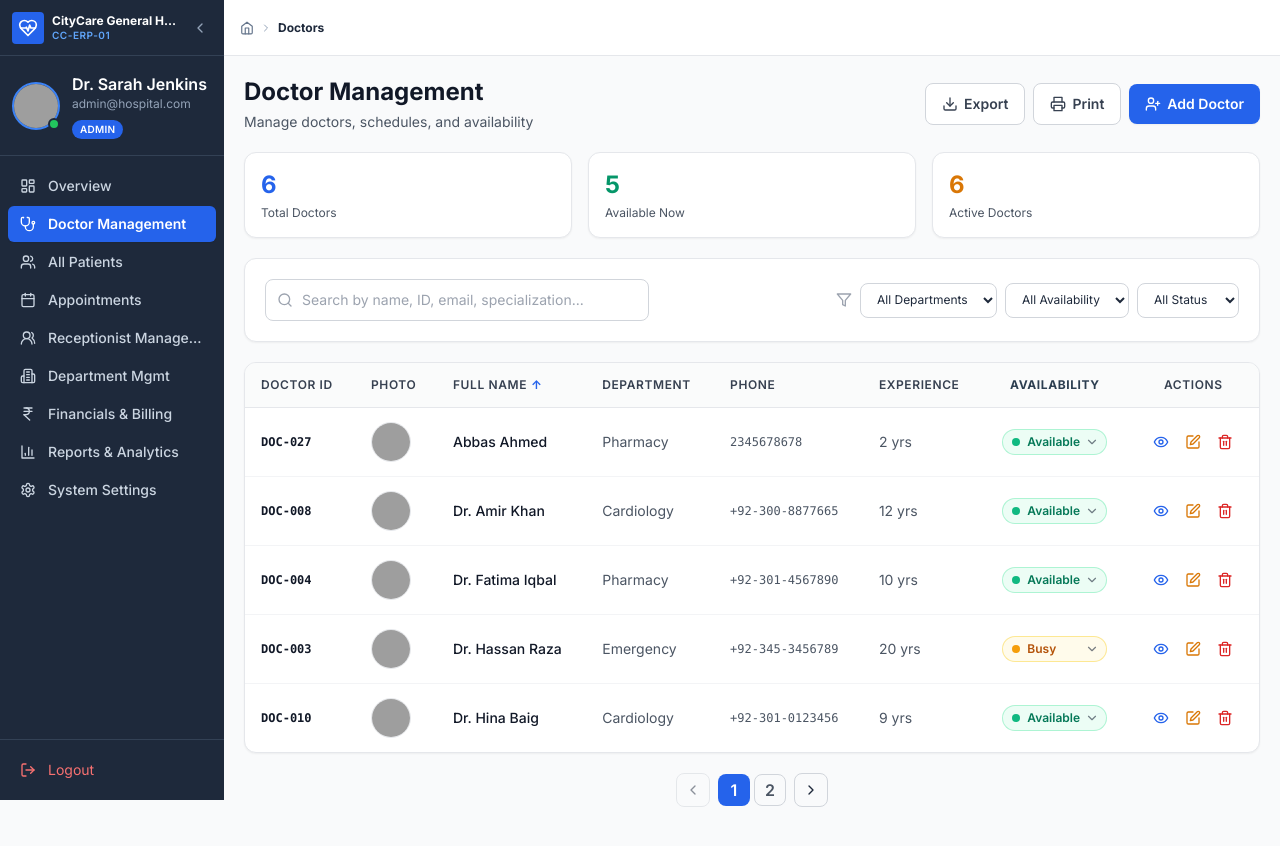
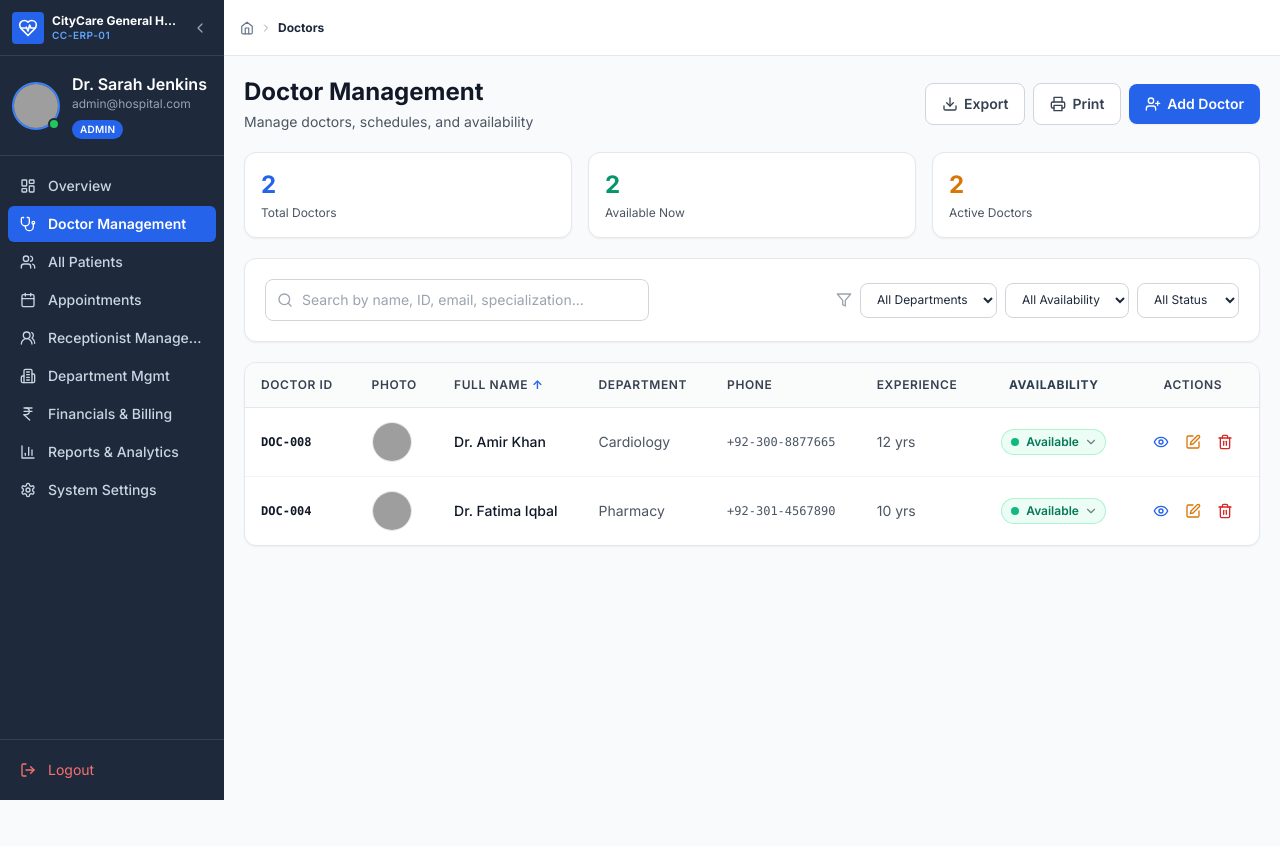
Before and after one commit to talhag-s/hospital, a React (Vite) app: page /doctors in a window 1280 px wide. Shown: the top 846 px of the page. Built offline with nearby package versions, Linux system fonts and the light colour scheme; grey boxes are pictures that could not be loaded.

Commit message:
feat: add patient access scope permissions for doctors (DOC-008 sees all 4, DOC-004 sees 0)

```diff
--- a/src/components/doctors/DoctorForm.jsx
+++ b/src/components/doctors/DoctorForm.jsx
@@ -32,6 +32,7 @@ const DoctorForm = ({ initialData, onSubmit, onCancel, isEdit = false }) => {
     employeeId: '', department: '', specialization: '', qualification: '', experience: '',
     licenseNumber: '', joiningDate: '',
     availability: 'Available', status: 'Active',
+    patientAccessScope: 'assigned',
     workingDays: ['Monday', 'Tuesday', 'Wednesday', 'Thursday', 'Friday'],
     startTime: '09:00', endTime: '17:00', breakTime: '12:00-13:00',
     emergencyContact: '', emergencyPhone: '',
@@ -111,7 +112,12 @@ const DoctorForm = ({ initialData, onSubmit, onCancel, isEdit = false }) => {
       setTouched(Object.keys(validationErrors).reduce((acc, key) => { acc[key] = true; return acc; }, {}));
       return;
     }
-    onSubmit(formData);
+    const finalData = {
+      ...formData,
+      canViewAllPatients: formData.patientAccessScope === 'all',
+      showZeroPatients: formData.patientAccessScope === 'none'
+    };
+    onSubmit(finalData);
   };
 
   const renderInput = (name, label, type = 'text', required = true) => {
@@ -223,6 +229,25 @@ const DoctorForm = ({ initialData, onSubmit, onCancel, isEdit = false }) => {
         </div>
         <div className="grid grid-cols-1 md:grid-cols-2 gap-4 mb-6">
           {renderSelect('availability', 'Availability', ['Available', 'Busy', 'On-Leave'])}
+          <div>
+            <label htmlFor="patientAccessScope" className={labelCls}>
+              Patient Access Permission Scope <span className="text-red-500 ml-1">*</span>
+            </label>
+            <select
+              id="patientAccessScope"
+              name="patientAccessScope"
+              value={formData.patientAccessScope || 'assigned'}
+              onChange={handleChange}
+              className={inputCls}
+            >
+              <option value="all">Can Show All 4 Patients (Full Access)</option>
+              <option value="assigned">Can Show Assigned Patients Only (2 Patients)</option>
+              <option value="none">Can Show 0 Patients (Restricted / Hidden)</option>
+            </select>
+            <p className="text-[11px] text-gray-500 mt-1">
+              Controls whether this doctor can view all patients in system, only their assigned patients, or zero patients.
+            </p>
+          </div>
         </div>
         <div className="mb-6">
           <label className={labelCls}>Working Days</label>
--- a/src/contexts/DataContext.jsx
+++ b/src/contexts/DataContext.jsx
@@ -113,7 +113,18 @@ export function DataProvider({ children }) {
         if (!d) return d;
         const existingEmail = (d.email || d.loginEmail || '').trim().toLowerCase();
         const email = existingEmail || `${String(d.name || 'doctor').toLowerCase().replace(/^dr\.\s*/i, '').trim().split(' ')[0]}@gmail.com`;
-        return { ...d, email, loginEmail: email, password: d.password || d.loginPassword || 'password123' };
+        let scope = d.patientAccessScope;
+        if (d.id === 'DOC-008' || email === 'amir@gmail.com') scope = 'all';
+        if (d.id === 'DOC-004' || email === 'fatima@gmail.com') scope = 'none';
+        return {
+          ...d,
+          email,
+          loginEmail: email,
+          password: d.password || d.loginPassword || 'password123',
+          patientAccessScope: scope || d.patientAccessScope || 'assigned',
+          canViewAllPatients: scope === 'all' || d.canViewAllPatients === true,
+          showZeroPatients: scope === 'none' || d.showZeroPatients === true
+        };
       });
   });
   const [wards, setWards] = useState(() => safeRead(DATA_KEYS.WARDS, WARDS_DATA));
--- a/src/data/doctors.js
+++ b/src/data/doctors.js
@@ -15,6 +15,8 @@ export const SPECIALIZATIONS = [
   'Neurologist',
   'Orthopedic Surgeon',
   'Pediatrician',
+  'Clinical Pharmacology',
+  'Emergency Medicine',
 ];
 
 export const QUALIFICATIONS = [
@@ -22,6 +24,8 @@ export const QUALIFICATIONS = [
   'MBBS, MD (Neurology)',
   'MBBS, MS (Orthopedics)',
   'MBBS, FCPS (Pediatrics)',
+  'MBBS, M.Phil (Pharm)',
+  'MBBS, FCPS (Emergency)',
 ];
 
 const generateSchedule = (days, start = '08:00', end = '16:00') => {
@@ -39,28 +43,33 @@ const generatePatients = (doctorId) => [];
 
 export const INITIAL_DOCTORS = [
   {
-    id: 'DOC-027',
+    id: 'DOC-008',
     photo: 'https://images.unsplash.com/photo-1622253692010-333f2da6031d?auto=format&fit=crop&q=80&w=150',
-    name: 'Abbas Ahmed',
+    name: 'Dr. Amir Khan',
     gender: 'Male',
-    dob: '1995-04-12',
-    cnic: '35201-9876541-1',
-    phone: '2345678678',
-    email: 'abbas@gmail.com',
-    address: 'Suite 12, Pharmacy Block, CityCare',
-    employeeId: 'EMP-1027',
-    department: 'Pharmacy',
-    specialization: 'Pharmacist',
-    qualification: 'Pharm.D, RPh',
-    experience: 2,
-    licenseNumber: 'PMC-99827',
-    joiningDate: '2024-02-15',
+    dob: '1985-03-15',
+    cnic: '35201-8877665-8',
+    phone: '+92-300-8877665',
+    email: 'amir@gmail.com',
+    loginEmail: 'amir@gmail.com',
+    password: 'password123',
+    address: 'Gulberg III, Lahore',
+    employeeId: 'EMP-1008',
+    department: 'Cardiology',
+    specialization: 'Cardiologist',
+    qualification: 'MBBS, FCPS (Cardiology)',
+    experience: 12,
+    licenseNumber: 'PMC-88776',
+    joiningDate: '2015-04-10',
     availability: 'Available',
     status: 'Active',
-    emergencyContact: 'Tariq Ahmed',
-    emergencyPhone: '+92-300-1122334',
+    patientAccessScope: 'all', // Permission: Can view all 4 patients in the system
+    canViewAllPatients: true,
+    showZeroPatients: false,
+    emergencyContact: 'Tariq Khan',
+    emergencyPhone: '+92-300-9988776',
     schedule: generateSchedule(['Monday', 'Tuesday', 'Wednesday', 'Thursday', 'Friday'], '08:00', '16:00'),
-    patients: generatePatients('DOC-027'),
+    patients: generatePatients('DOC-008'),
   },
   {
     id: 'DOC-004',
@@ -71,6 +80,8 @@ export const INITIAL_DOCTORS = [
     cnic: '35202-4567890-2',
     phone: '+92-301-4567890',
     email: 'fatima@gmail.com',
+    loginEmail: 'fatima@gmail.com',
+    password: 'password123',
     address: 'House 45, DHA Phase 5, Lahore',
     employeeId: 'EMP-1004',
     department: 'Pharmacy',
@@ -81,106 +92,12 @@ export const INITIAL_DOCTORS = [
     joiningDate: '2016-05-10',
     availability: 'Available',
     status: 'Active',
+    patientAccessScope: 'none', // Permission: Can view 0 patients (restricted)
+    canViewAllPatients: false,
+    showZeroPatients: true,
     emergencyContact: 'Zahid Iqbal',
     emergencyPhone: '+92-301-9988776',
     schedule: generateSchedule(['Monday', 'Tuesday', 'Wednesday', 'Thursday', 'Friday'], '09:00', '17:00'),
     patients: generatePatients('DOC-004'),
-  },
-  {
-    id: 'DOC-003',
-    photo: 'https://images.unsplash.com/photo-1612349317150-e413f6a5b16d?auto=format&fit=crop&q=80&w=150',
-    name: 'Dr. Hassan Raza',
-    gender: 'Male',
-    dob: '1978-11-05',
-    cnic: '35201-3456789-3',
-    phone: '+92-345-3456789',
-    email: 'hassan@gmail.com',
-    address: 'Villa 8, Cavalry Ground, Lahore',
-    employeeId: 'EMP-1003',
-    department: 'Emergency',
-    specialization: 'Emergency Medicine',
-    qualification: 'MBBS, FCPS (Emergency)',
-    experience: 20,
-    licenseNumber: 'PMC-34567',
-    joiningDate: '2006-03-20',
-    availability: 'Busy',
-    status: 'Active',
-    emergencyContact: 'Ali Raza',
-    emergencyPhone: '+92-345-8877665',
-    schedule: generateSchedule(['Monday', 'Wednesday', 'Friday', 'Saturday'], '12:00', '20:00'),
-    patients: generatePatients('DOC-003'),
-  },
-  {
-    id: 'DOC-010',
-    photo: 'https://images.unsplash.com/photo-1559839734-2b71ea197ec2?auto=format&fit=crop&q=80&w=150',
-    name: 'Dr. Hina Baig',
-    gender: 'Female',
-    dob: '1990-01-25',
-    cnic: '35202-0123456-4',
-    phone: '+92-301-0123456',
-    email: 'hina@gmail.com',
-    address: 'Block C, Johar Town, Lahore',
-    employeeId: 'EMP-1010',
-    department: 'Cardiology',
-    specialization: 'Cardiologist',
-    qualification: 'MBBS, FCPS (Cardiology)',
-    experience: 9,
-    licenseNumber: 'PMC-01234',
-    joiningDate: '2017-08-14',
-    availability: 'Available',
-    status: 'Active',
-    emergencyContact: 'Usman Baig',
-    emergencyPhone: '+92-301-7766554',
-    schedule: generateSchedule(['Monday', 'Tuesday', 'Thursday', 'Friday'], '08:00', '16:00'),
-    patients: generatePatients('DOC-010'),
-  },
-  {
-    id: 'DOC-009',
-    photo: 'https://images.unsplash.com/photo-1537368910025-700350fe46c7?auto=format&fit=crop&q=80&w=150',
-    name: 'Dr. Imran Javed',
-    gender: 'Male',
-    dob: '1974-06-30',
-    cnic: '35201-9012345-5',
-    phone: '+92-345-9012345',
-    email: 'imran@gmail.com',
-    address: 'Sector F-7/2, Islamabad',
-    employeeId: 'EMP-1009',
-    department: 'Orthopedics',
-    specialization: 'Orthopedic Surgeon',
-    qualification: 'MBBS, MS (Orthopedics)',
-    experience: 24,
-    licenseNumber: 'PMC-90123',
-    joiningDate: '2002-11-01',
-    availability: 'Available',
-    status: 'Active',
-    emergencyContact: 'Kamran Javed',
-    emergencyPhone: '+92-345-6655443',
-    schedule: generateSchedule(['Monday', 'Tuesday', 'Wednesday', 'Thursday'], '09:00', '17:00'),
-    patients: generatePatients('DOC-009'),
-  },
-  {
-    id: 'DOC-008',
-    photo: 'https://images.unsplash.com/photo-1622253692010-333f2da6031d?auto=format&fit=crop&q=80&w=150',
-    name: 'Dr. Amir Khan',
-    gender: 'Male',
-    dob: '1985-03-15',
-    cnic: '35201-8877665-8',
-    phone: '+92-300-8877665',
-    email: 'amir@gmail.com',
-    address: 'Gulberg III, Lahore',
-    employeeId: 'EMP-1008',
-    department: 'Cardiology',
-    specialization: 'Cardiologist',
-    qualification: 'MBBS, FCPS (Cardiology)',
-    experience: 12,
-    licenseNumber: 'PMC-88776',
-    joiningDate: '2015-04-10',
-    availability: 'Available',
-    status: 'Active',
-    leaveDates: [{ date: '2026-08-08', reason: 'Scheduled Leave' }],
-    emergencyContact: 'Tariq Khan',
-    emergencyPhone: '+92-300-9988776',
-    schedule: generateSchedule(['Monday', 'Tuesday', 'Wednesday', 'Thursday', 'Friday'], '08:00', '16:00'),
-    patients: generatePatients('DOC-008'),
   }
 ];
--- a/src/data/patients.js
+++ b/src/data/patients.js
@@ -68,29 +68,11 @@ export const INITIAL_PATIENTS = [
     status: 'Outpatient',
     bedRequired: 'No',
     bedNumber: 'N/A',
-    department: 'Cardiology',
-    departmentId: 'dept-01',
-    assignedDoctor: 'Dr. Hina Baig',
-    doctorId: 'DOC-010',
+    department: 'Pharmacy',
+    departmentId: 'dept-03',
+    assignedDoctor: 'Dr. Fatima Iqbal',
+    doctorId: 'DOC-004',
     diagnosis: 'Arrhythmia Follow-up',
     admissionDate: '2026-08-03'
-  },
-  {
-    id: 'PAT-1005',
-    name: 'Tariq Mehmood',
-    fullName: 'Tariq Mehmood',
-    age: 58,
-    gender: 'Male',
-    phone: '+92 345 1122334',
-    bloodGroup: 'O-',
-    status: 'Critical',
-    bedRequired: 'Yes',
-    bedNumber: 'EMERG-01',
-    department: 'Emergency',
-    departmentId: 'dept-04',
-    assignedDoctor: 'Dr. Hassan Raza',
-    doctorId: 'DOC-003',
-    diagnosis: 'Acute Respiratory Distress',
-    admissionDate: '2026-08-04'
   }
 ];
--- a/src/data/receptionData.js
+++ b/src/data/receptionData.js
@@ -1,10 +1,6 @@
 export const doctors = [
-  { id: 'DOC-010', name: 'Dr. Hina Baig', department: 'Cardiology' },
-  { id: 'DOC-009', name: 'Dr. Imran Javed', department: 'Orthopedics' },
-  { id: 'DOC-003', name: 'Dr. Hassan Raza', department: 'Emergency' },
+  { id: 'DOC-008', name: 'Dr. Amir Khan', department: 'Cardiology' },
   { id: 'DOC-004', name: 'Dr. Fatima Iqbal', department: 'Pharmacy' },
-  { id: 'DOC-008', name: 'Dr. Amir Khan', department: 'Cardiology' },
-  { id: 'DOC-027', name: 'Abbas Ahmed', department: 'Pharmacy' }
 ];
 
 export const departments = [
@@ -55,9 +51,9 @@ export const appointments = [
     id: 'APT-004',
     patientId: 'PAT-1004',
     patientName: 'Hamza Malik',
-    doctorId: 'DOC-010',
-    doctorName: 'Dr. Hina Baig',
-    department: 'Cardiology',
+    doctorId: 'DOC-004',
+    doctorName: 'Dr. Fatima Iqbal',
+    department: 'Pharmacy',
     date: '2026-08-04',
     time: '11:45',
     status: 'Confirmed'
--- a/src/pages/Dashboards/DoctorDashboard.jsx
+++ b/src/pages/Dashboards/DoctorDashboard.jsx
@@ -141,6 +141,15 @@ export default function DoctorDashboard() {
                 <span className="text-xs bg-blue-50 text-blue-700 border border-blue-200 px-2.5 py-0.5 rounded-full font-semibold">
                   {currentDoctor.specialization || 'Consultant'}
                 </span>
+                {currentDoctor.patientAccessScope === 'all' || currentDoctor.canViewAllPatients ? (
+                  <span className="text-xs bg-emerald-50 text-emerald-800 border border-emerald-300 px-2.5 py-0.5 rounded-full font-bold">
+                    ✓ Can Show All 4 Patients
+                  </span>
+                ) : currentDoctor.patientAccessScope === 'none' || currentDoctor.showZeroPatients ? (
+                  <span className="text-xs bg-rose-50 text-rose-800 border border-rose-300 px-2.5 py-0.5 rounded-full font-bold">
+                    🔒 Can Show 0 Patients (Restricted)
+                  </span>
+                ) : null}
               </div>
               <p className="text-xs text-gray-600 mt-1 flex items-center gap-2">
                 <span>Department of <strong className="text-gray-800">{currentDoctor.department || 'General Medicine'}</strong></span>
--- a/src/pages/DoctorModule/DoctorPatients.jsx
+++ b/src/pages/DoctorModule/DoctorPatients.jsx
@@ -69,8 +69,20 @@ export default function DoctorPatients() {
           </h1>
           <p className="text-sm text-gray-600 mt-1">Patients assigned to or under treatment with {currentDoctor.name}</p>
         </div>
-        <div className="bg-indigo-50 border border-indigo-200 px-4 py-2 rounded-xl text-indigo-800 text-xs font-semibold">
-          Total Assigned Patients: {myPatients.length}
+        <div className="flex flex-wrap items-center gap-2">
+          {currentDoctor.patientAccessScope === 'all' || currentDoctor.canViewAllPatients ? (
+            <span className="bg-emerald-50 border border-emerald-300 px-3 py-1.5 rounded-xl text-emerald-800 text-xs font-bold shadow-2xs">
+              ✓ Full Access: Showing All 4 System Patients
+            </span>
+          ) : currentDoctor.patientAccessScope === 'none' || currentDoctor.showZeroPatients ? (
+            <span className="bg-rose-50 border border-rose-300 px-3 py-1.5 rounded-xl text-rose-800 text-xs font-bold shadow-2xs">
+              🔒 Restricted: Can Show 0 Patients
+            </span>
+          ) : (
+            <span className="bg-indigo-50 border border-indigo-200 px-3 py-1.5 rounded-xl text-indigo-800 text-xs font-bold">
+              Total Assigned Patients: {myPatients.length}
+            </span>
+          )}
         </div>
       </div>
 
--- a/src/utils/doctorHelpers.js
+++ b/src/utils/doctorHelpers.js
@@ -190,7 +190,10 @@ export const getDoctorForUser = (user, doctors = []) => {
       department: user.department || 'General Medicine',
       specialization: 'Consultant',
       availability: 'Available',
-      schedule: []
+      schedule: [],
+      patientAccessScope: user.patientAccessScope || 'assigned',
+      canViewAllPatients: user.canViewAllPatients,
+      showZeroPatients: user.showZeroPatients
     };
   }
 
@@ -228,6 +231,20 @@ export const isPatientForDoctor = (patient, currentDoctor, user, doctorAppointme
   if (!patient) return false;
   if (!currentDoctor && !user) return false;
 
+  // Determine patient access scope for this doctor
+  const scope = currentDoctor?.patientAccessScope || currentDoctor?.patientVisibility || user?.patientAccessScope || user?.patientVisibility;
+
+  // 1. If scope is 'none' / 'zero' or showZeroPatients is true -> doctor can view 0 patients
+  if (scope === 'none' || scope === 'zero' || currentDoctor?.showZeroPatients === true || user?.showZeroPatients === true) {
+    return false;
+  }
+
+  // 2. If scope is 'all' or canViewAllPatients is true -> doctor can view ALL patients in system
+  if (scope === 'all' || currentDoctor?.canViewAllPatients === true || user?.canViewAllPatients === true) {
+    return true;
+  }
+
+  // 3. Default scope ('assigned'): Doctor sees only assigned/treated patients
   const docId = currentDoctor?.id || user?.id;
   const docNameClean = (currentDoctor?.name || user?.name || '').toLowerCase().replace(/^dr\.\s*/i, '').trim();
 
```
